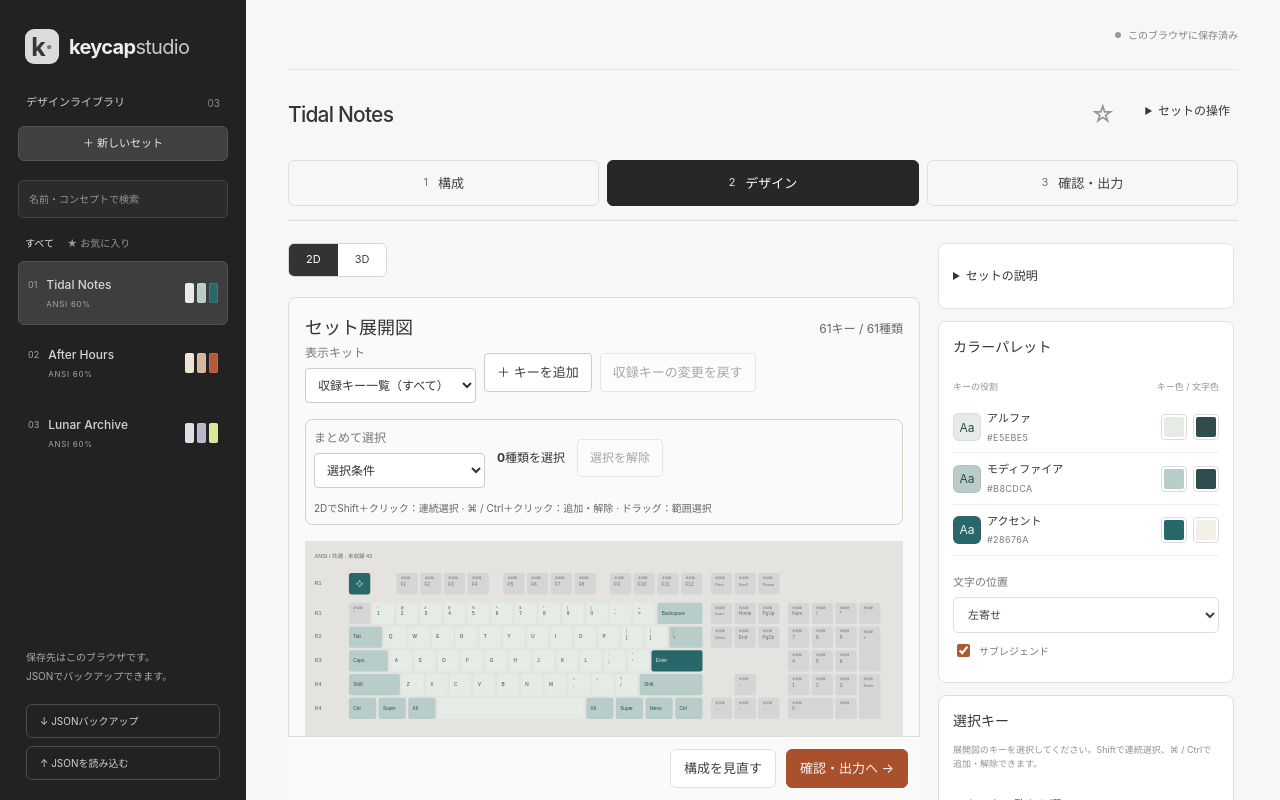
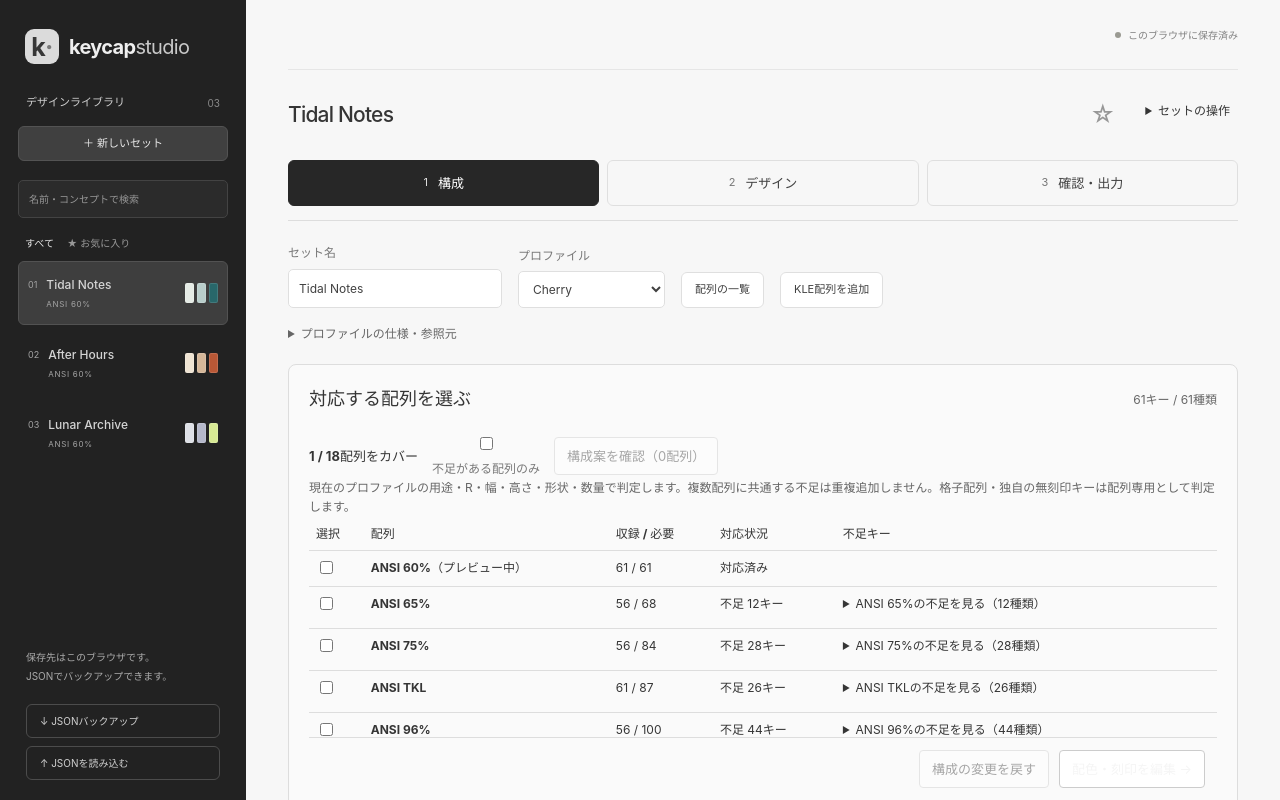
Before and after one commit to shiroinock/keycap-studio, a React (Vite) app: page / in a window 1280 px wide. Shown: the top 800 px of the page. Built offline with nearby package versions, Linux system fonts and the light colour scheme.

Commit message:
Start the app at the setup stage

```diff
--- a/src/App.tsx
+++ b/src/App.tsx
@@ -74,7 +74,7 @@ export default function App() {
   );
   const [reviewTarget, setReviewTarget] = useState<"layout" | "kit">("layout");
   const [reviewKey, setReviewKey] = useState("");
-  const [stage, setStage] = useState<"setup" | "design" | "review">("design");
+  const [stage, setStage] = useState<"setup" | "design" | "review">("setup");
   const [inspectorHost, setInspectorHost] = useState<HTMLDivElement | null>(
     null,
   );
```
Also changed, not shown: 1 other file (tests, documents, lock files or other folders).
